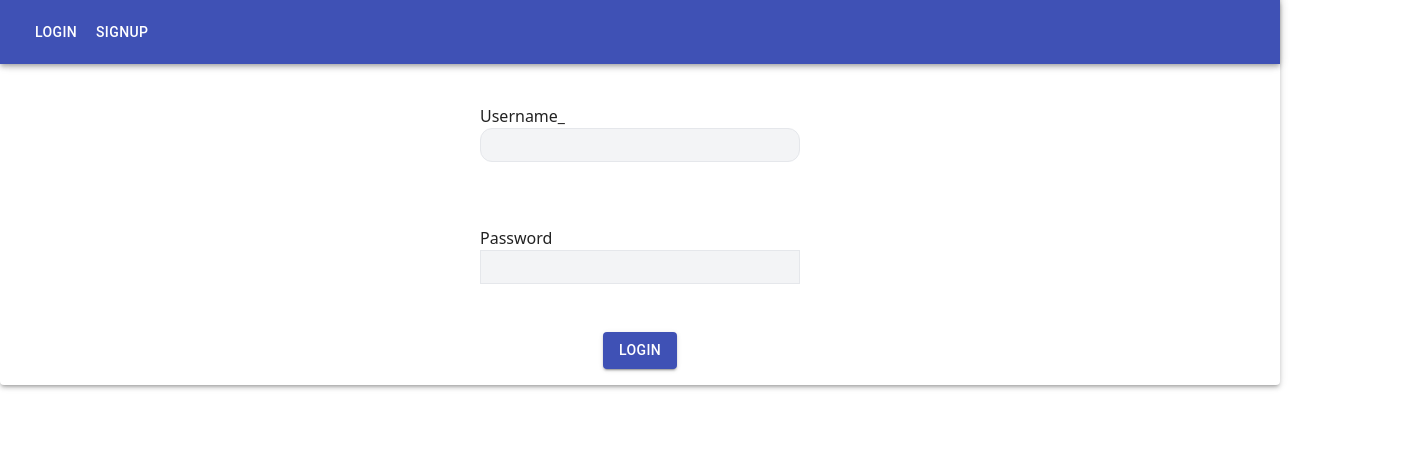
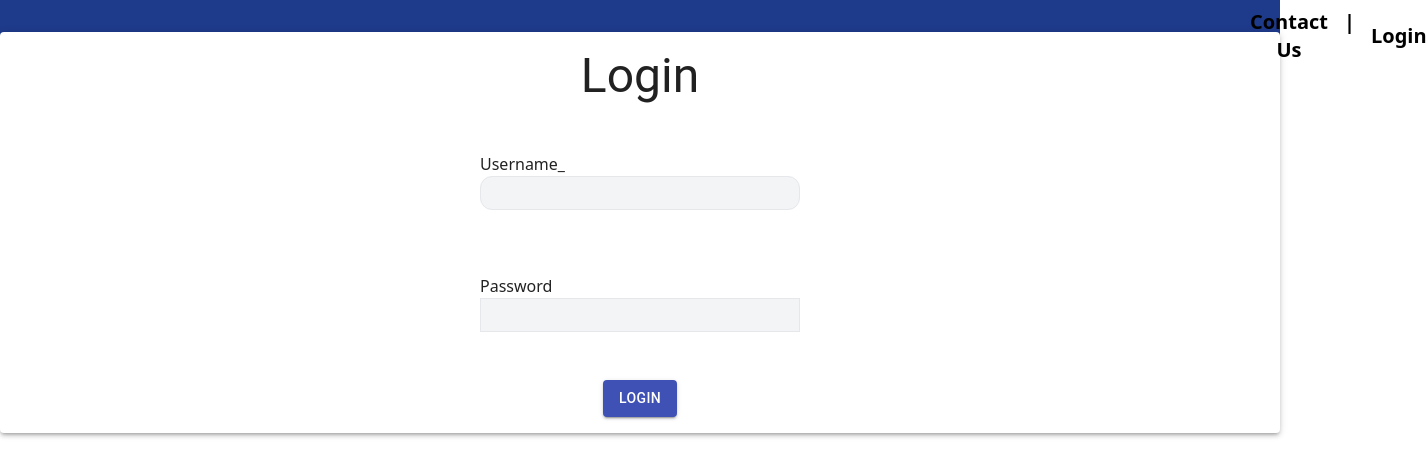
Before and after one commit to Prasham1710/Internship_portal, a React (Create React App) app in the folder client/: page / in a window 1280 px wide. Shown: the top 476 px of the page, 1427 px wide, since content can reach past the window. Built offline with nearby package versions, Linux system fonts and the light colour scheme.

Commit message:
updated navabar

```diff
--- a/client/src/component/Navbar.js
+++ b/client/src/component/Navbar.js
@@ -1,19 +1,15 @@
 import React from 'react'
-import { AppBar, Toolbar, Typography,Button,makestyles
-} from "@material-ui/core";
 
 const Navbar = () => {
   return (
-    <AppBar>
-      <Toolbar>
-        <Typography>
-          <Button color='inherit'>Login</Button>
-          <Button color='inherit'>Signup</Button>
-        </Typography>
-      </Toolbar>
-    </AppBar>
-
+    <div className='h-12 bg-blue-900 font-bold text-xl py-2 pl-[1250px]'>
+        <div className='flex gap-4 '>
+            <button className='hover:underline'>Contact Us</button>
+            <p>|</p>
+            <button className='hover:underline'>Login</button>
+        </div>
+    </div>
   )
 }
 
-export default Navbar;
+export default Navbar
```
